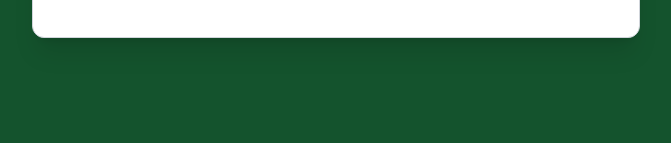
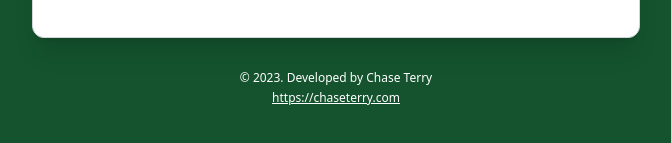
Before and after one commit to cdterry87/Blackack, a React (Create React App) app: page / in a window 1280 px wide. Shown: the part 561-704 px from the top of the page, without its empty margins (304-975 px from the left). Built offline with nearby package versions, Linux system fonts and the light colour scheme; the HTML template or start-up script is replaced by a standard one.

Commit message:
Adds link to my website

```diff
--- a/src/App.jsx
+++ b/src/App.jsx
@@ -249,6 +249,19 @@
               playerViewTotals={playerViewTotals}
             />
           )}
+          <div className='flex flex-col items-center justify-center gap-1 my-8 text-xs text-white'>
+            <span>&copy; 2023. Developed by Chase Terry</span>
+            <a
+              href='https://chaseterry.com/'
+              aria-label='Visit my website!'
+              title='Visit my website!'
+              className='underline'
+              target='_blank'
+              rel='noreferrer'
+            >
+              https://chaseterry.com
+            </a>
+          </div>
         </div>
       </div>
     </>
```
